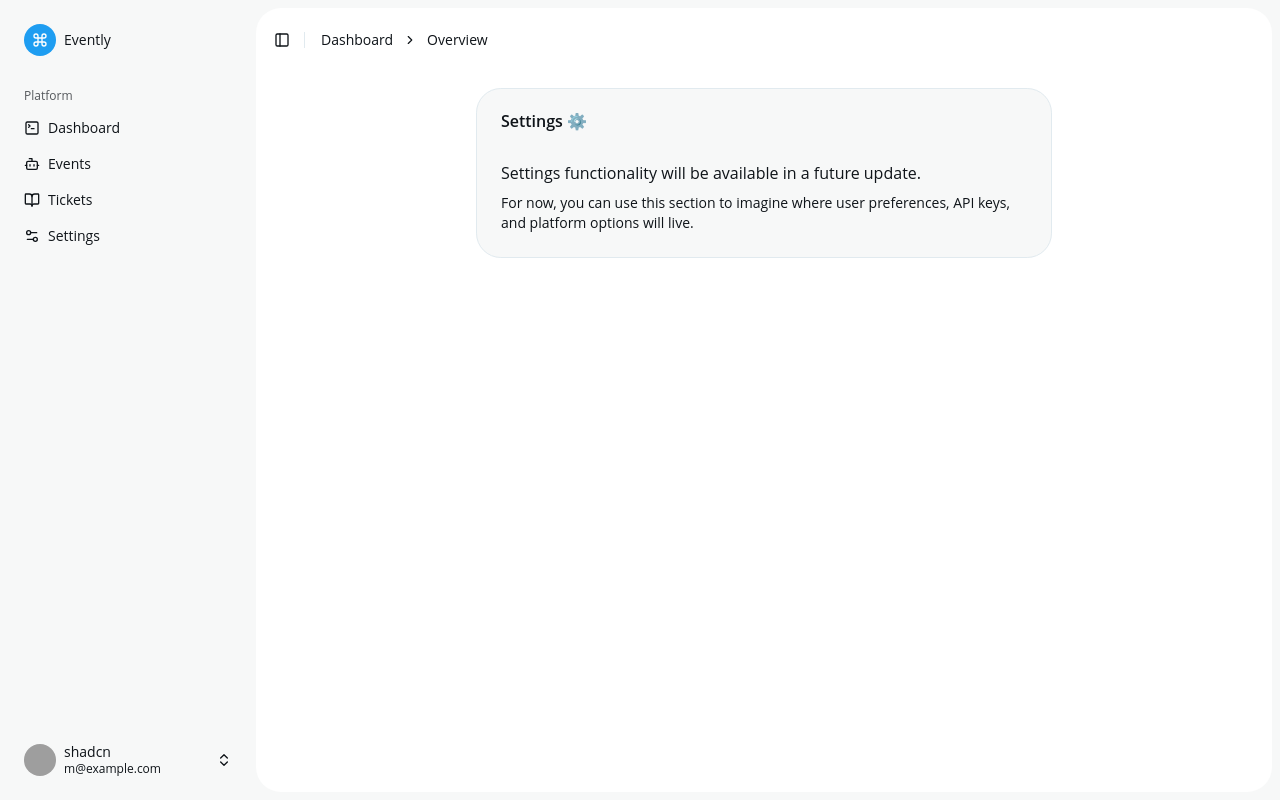
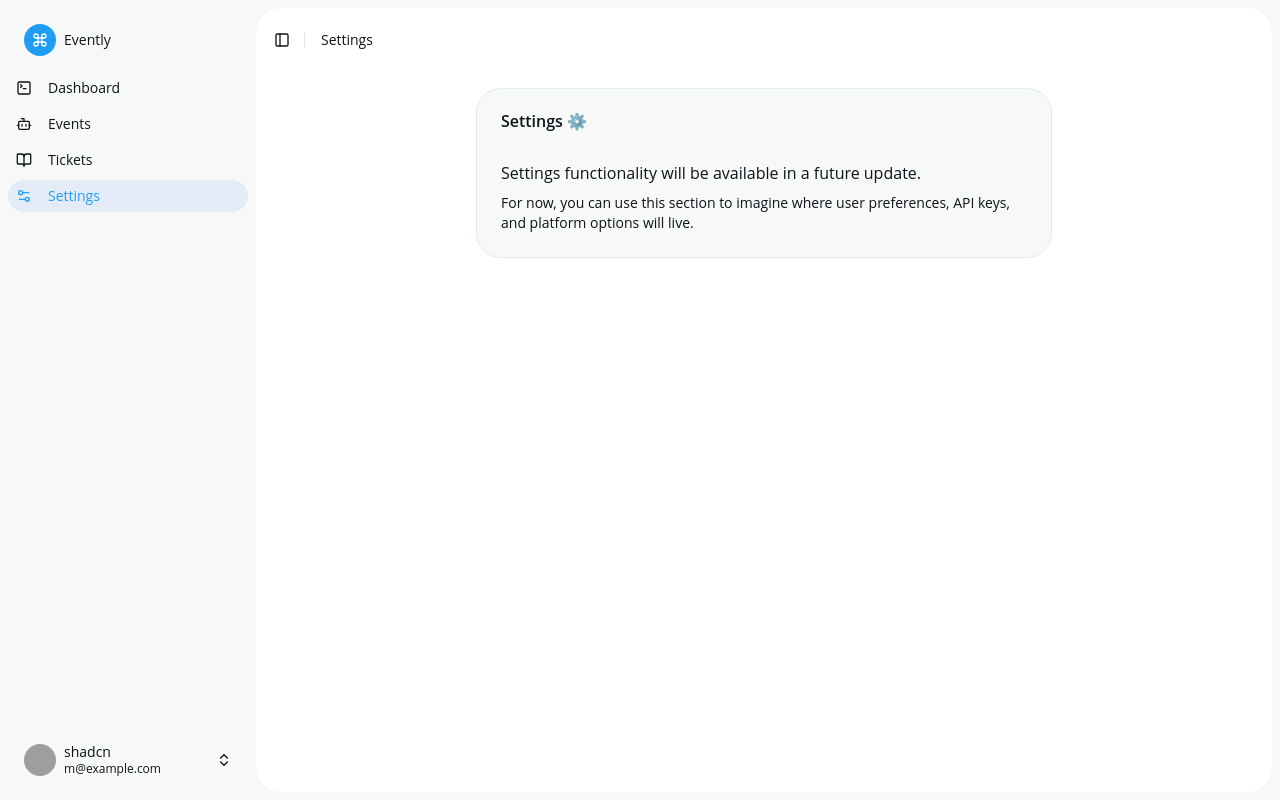
Before and after one commit to alishanawer/Evently, a React app in the folder frontend/: page /settings in a window 1280 px wide. Built offline with nearby package versions, Linux system fonts and the light colour scheme; grey boxes are pictures that could not be loaded; the HTML template or start-up script is replaced by a standard one.

Commit message:
feat: add dynamic breadcrumb and sidebar active state
- Breadcrumb now updates automatically using current route
- Sidebar highlights active page based on URL
- Improved navigation consistency across the app

```diff
--- a/frontend/src/components/app-sidebar.jsx
+++ b/frontend/src/components/app-sidebar.jsx
@@ -1,23 +1,15 @@
 "use client";
 
 import * as React from "react";
+import { useLocation, Link } from "react-router-dom";
 import {
   BookOpen,
   Bot,
   Command,
-  Frame,
-  LifeBuoy,
-  Map,
-  PieChart,
-  Send,
   Settings2,
   SquareTerminal,
 } from "lucide-react";
 
-import { NavMain } from "@/components/nav-main";
-import { NavProjects } from "@/components/nav-projects";
-import { NavSecondary } from "@/components/nav-secondary";
-import { NavUser } from "@/components/nav-user";
 import {
   Sidebar,
   SidebarContent,
@@ -27,108 +19,67 @@ import {
   SidebarMenuButton,
   SidebarMenuItem,
 } from "@/components/ui/sidebar";
-
-const data = {
-  user: {
-    name: "shadcn",
-    email: "m@example.com",
-    avatar: "/avatars/shadcn.jpg",
-  },
-  navMain: [
-    {
-      title: "Dashboard",
-      url: "/",
-      icon: SquareTerminal,
-      isActive: true,
-      // items: [
-      //   {
-      //     title: "History",
-      //     url: "#",
-      //   },
-      //   {
-      //     title: "Starred",
-      //     url: "#",
-      //   },
-      //   {
-      //     title: "Settings",
-      //     url: "#",
-      //   },
-      // ],
-    },
-    {
-      title: "Events",
-      url: "/events",
-      icon: Bot,
-    },
-    {
-      title: "Tickets",
-      url: "/tickets",
-      icon: BookOpen,
-    },
-    {
-      title: "Settings",
-      url: "/settings",
-      icon: Settings2,
-    },
-  ],
-  navSecondary: [
-    {
-      title: "Support",
-      url: "#",
-      icon: LifeBuoy,
-    },
-    {
-      title: "Feedback",
-      url: "#",
-      icon: Send,
-    },
-  ],
-  projects: [
-    {
-      name: "Design Engineering",
-      url: "#",
-      icon: Frame,
-    },
-    {
-      name: "Sales & Marketing",
-      url: "#",
-      icon: PieChart,
-    },
-    {
-      name: "Travel",
-      url: "#",
-      icon: Map,
-    },
-  ],
-};
+import { NavUser } from "@/components/nav-user";
 
 export function AppSidebar({ ...props }) {
+  const location = useLocation();
+
+  const navMain = [
+    { title: "Dashboard", url: "/", icon: SquareTerminal },
+    { title: "Events", url: "/events", icon: Bot },
+    { title: "Tickets", url: "/tickets", icon: BookOpen },
+    { title: "Settings", url: "/settings", icon: Settings2 },
+  ];
+
   return (
     <Sidebar variant="inset" {...props}>
       <SidebarHeader>
         <SidebarMenu>
           <SidebarMenuItem>
             <SidebarMenuButton size="lg" asChild>
-              <a href="/">
+              <Link to="/">
                 <div className="bg-sidebar-primary text-sidebar-primary-foreground flex aspect-square size-8 items-center justify-center rounded-lg">
                   <Command className="size-4" />
                 </div>
                 <div className="grid flex-1 text-left text-sm leading-tight">
                   <span className="truncate font-medium">Evently</span>
-                  {/* <span className="truncate text-xs">Enterprise</span> */}
                 </div>
-              </a>
+              </Link>
             </SidebarMenuButton>
           </SidebarMenuItem>
         </SidebarMenu>
       </SidebarHeader>
+
       <SidebarContent>
-        <NavMain items={data.navMain} />
-        {/* <NavProjects projects={data.projects} /> */}
-        {/* <NavSecondary items={data.navSecondary} className="mt-auto" /> */}
+        <SidebarMenu>
+          {navMain.map((item) => {
+            const isActive =
+              location.pathname === item.url ||
+              (item.url !== "/" && location.pathname.startsWith(item.url));
+            return (
+              <SidebarMenuItem key={item.title}>
+                <SidebarMenuButton asChild isActive={isActive}>
+                  <Link
+                    to={item.url}
+                    className={isActive ? "font-medium text-primary" : ""}>
+                    <item.icon className="size-4 mr-2" />
+                    {item.title}
+                  </Link>
+                </SidebarMenuButton>
+              </SidebarMenuItem>
+            );
+          })}
+        </SidebarMenu>
       </SidebarContent>
+
       <SidebarFooter>
-        <NavUser user={data.user} />
+        <NavUser
+          user={{
+            name: "shadcn",
+            email: "m@example.com",
+            avatar: "/avatars/shadcn.jpg",
+          }}
+        />
       </SidebarFooter>
     </Sidebar>
   );
--- a/frontend/src/components/layout.jsx
+++ b/frontend/src/components/layout.jsx
@@ -1,4 +1,4 @@
-import { Outlet } from "react-router-dom";
+import { Outlet, useLocation, Link } from "react-router-dom";
 import { AppSidebar } from "@/components/app-sidebar";
 import {
   Breadcrumb,
@@ -16,6 +16,26 @@ import {
 } from "@/components/ui/sidebar";
 
 export default function Layout() {
+  const location = useLocation();
+  const pathParts = location.pathname.split("/").filter(Boolean);
+
+  // Build breadcrumb data dynamically
+  const breadcrumbs = pathParts.map((part, index) => {
+    const path = "/" + pathParts.slice(0, index + 1).join("/");
+
+    // Label logic
+    const label =
+      part === "events"
+        ? "Events"
+        : /^\d+$/.test(part) // If part is numeric (event ID)
+        ? "Event Details"
+        : part
+            .replace(/-/g, " ")
+            .replace(/\b\w/g, (char) => char.toUpperCase());
+
+    return { label, path };
+  });
+
   return (
     <SidebarProvider>
       <AppSidebar />
@@ -29,16 +49,30 @@ export default function Layout() {
               className="mr-2 data-[orientation=vertical]:h-4"
             />
 
-            {/* Placeholder breadcrumb (will be dynamic later) */}
+            {/* Dynamic Breadcrumb */}
             <Breadcrumb>
               <BreadcrumbList>
-                <BreadcrumbItem className="hidden md:block">
-                  <BreadcrumbLink href="#">Dashboard</BreadcrumbLink>
-                </BreadcrumbItem>
-                <BreadcrumbSeparator className="hidden md:block" />
-                <BreadcrumbItem>
-                  <BreadcrumbPage>Overview</BreadcrumbPage>
-                </BreadcrumbItem>
+                {breadcrumbs.length === 0 ? (
+                  // Dashboard page
+                  <BreadcrumbItem>
+                    <BreadcrumbPage>Dashboard</BreadcrumbPage>
+                  </BreadcrumbItem>
+                ) : (
+                  breadcrumbs.map((crumb, index) => (
+                    <BreadcrumbItem key={crumb.path}>
+                      {index === breadcrumbs.length - 1 ? (
+                        <BreadcrumbPage>{crumb.label}</BreadcrumbPage>
+                      ) : (
+                        <>
+                          <BreadcrumbLink asChild>
+                            <Link to={crumb.path}>{crumb.label}</Link>
+                          </BreadcrumbLink>
+                          <BreadcrumbSeparator />
+                        </>
+                      )}
+                    </BreadcrumbItem>
+                  ))
+                )}
               </BreadcrumbList>
             </Breadcrumb>
           </div>
@@ -46,7 +80,7 @@ export default function Layout() {
 
         {/* Main content area */}
         <div className="flex flex-1 flex-col gap-4 p-4 pt-0">
-          <Outlet /> {/* Page content will render here */}
+          <Outlet />
         </div>
       </SidebarInset>
     </SidebarProvider>
```
